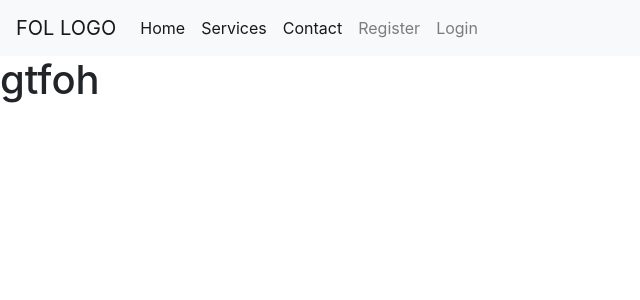
After one commit to nwelter1/FOLN, a Flask app: page /admin in a window 1280 px wide. The commit adds this page. Shown: the top 300 px of the page, without its empty margins (0-640 px from the left). Run offline with Flask 2, Linux system fonts and the light colour scheme; some libraries are stand-ins or nearby versions.

Commit message:
admin page

```diff
--- a/app/routes.py
+++ b/app/routes.py
@@ -55,3 +55,8 @@ def login():
 def logout():
     logout_user()
     return redirect(url_for('home'))
+
+    #admin route
+@app.route('/admin')
+def admin():
+    return render_template('admin.html')
--- a/app/static/css/main.css
+++ b/app/static/css/main.css
@@ -1,3 +1,10 @@
 .right {
     float: right;
 }
+
+.sidebar{
+    background-color: #f5f5f5;
+    padding-right: 20px;
+    padding-top: 20px;
+    min-height: calc(100vh - 50px);
+}
--- a/app/templates/12wksidenav.html
+++ b/app/templates/12wksidenav.html
@@ -1,6 +1,7 @@
 {% block content %}
+<main class="container-fluid d-flex h-100 flex-column">
 <div class="row">
-    <nav class="col-md-2 d-none d-md-block bg-light sidebar">
+    <nav class="d-none d-md-block bg-light sidebar">
         <div class="sidebar-sticky">
           <ul class="nav flex-column">
             <li class="nav-item">
@@ -64,4 +65,5 @@
         </div>
       </nav>
 </div>
+</main>
 {% endblock content %}
--- /dev/null
+++ b/app/templates/admin.html
@@ -0,0 +1,9 @@
+{% extends 'base.html' %}
+
+{% block content %}
+    {% if current_user.email == 'nwelter11@gmail.com' or current_user.email == 'psmith@fulloflifenutrition.com' %}
+        <h1>here's your admin page to make a post or do whatever</h1>
+    {% else %}
+        <h1>gtfoh</h1>
+    {% endif %}
+{% endblock content %}
--- a/app/templates/base.html
+++ b/app/templates/base.html
@@ -18,6 +18,11 @@
         </button>
         <div class="collapse navbar-collapse" id="navbarNav">
           <ul class="navbar-nav">
+            {% if current_user.email == 'nwelter11@gmail.com' or current_user.email == 'psmith@fulloflifenutrition.com' %}
+            <li class="nav-item active">
+                <a class="nav-link" href="{{ url_for('admin') }}">Admin<span class="sr-only">(current)</span></a>
+              </li>
+              {% endif %}
             <li class="nav-item active">
               <a class="nav-link" href="{{ url_for('home') }}">Home<span class="sr-only">(current)</span></a>
             </li>
```
